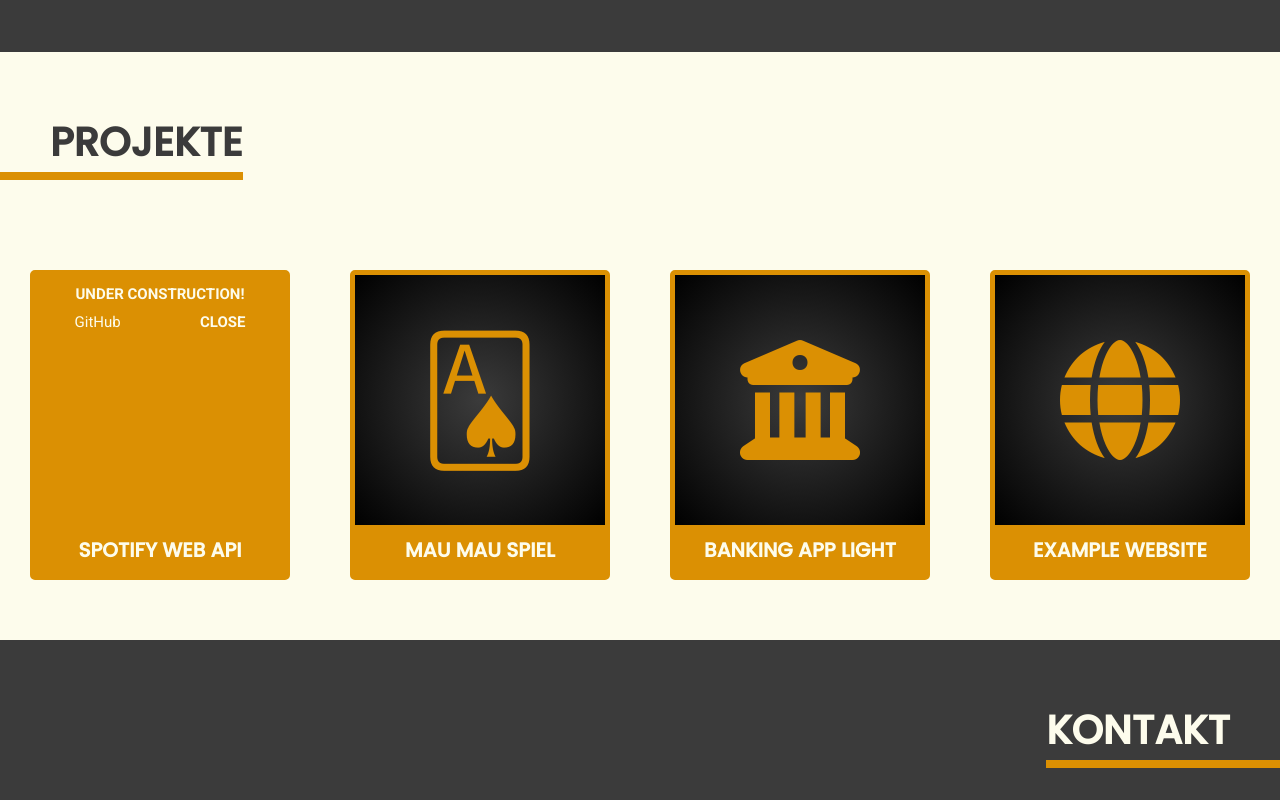
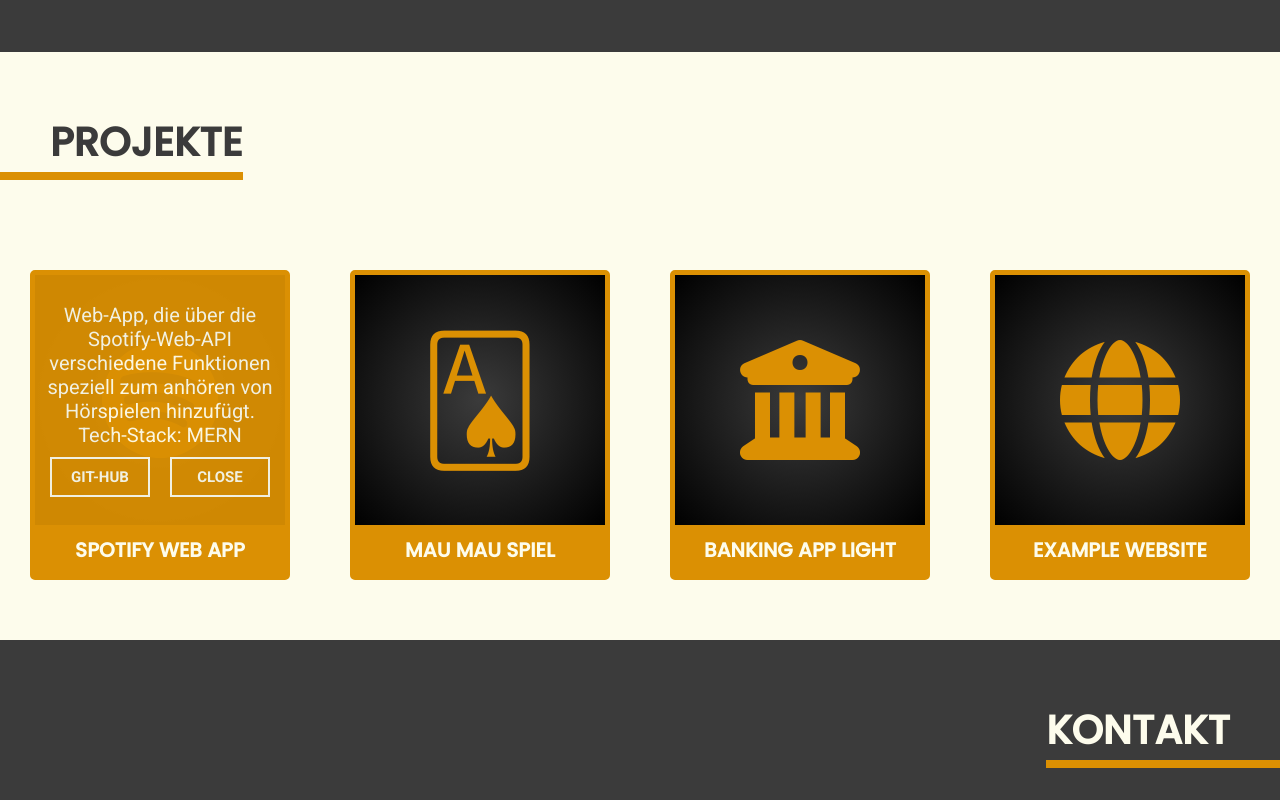
Before and after one commit to Nauxx/timnaumann, a plain HTML site: page index.html in a window 1280 px wide. Both pictures are taken after a click on the icon 160 px from the left and 1486 px from the top of the page. Shown: the part 1086-1886 px from the top of the page. Drawn offline with Linux system fonts and the light colour scheme.

Commit message:
added animations on project cards

```diff
--- a/app.js
+++ b/app.js
@@ -46,8 +46,6 @@ const expanderSlide = () => {
   const logos = document.querySelectorAll(".logo");
   const expanders = document.querySelectorAll(".expander");
 
-  console.log(logos);
-
   logos.forEach((logo, index) => {
     logo.addEventListener("click", () => {
       expanders.forEach((expander) => {
@@ -60,7 +58,39 @@ const expanderSlide = () => {
   });
 };
 
-const iconAnimation = () => {
+const cardAnimation = () => {
+  const cards = document.querySelectorAll(
+    ".icon"
+  ); /* make click happen on clicking card, not icon */
+  const icons = document.querySelectorAll(".spinner");
+  const overlays = document.querySelectorAll(".card-overlay");
+  const buttons = document.querySelectorAll(".btn-close");
+  const content = document.querySelectorAll(".card-overlay-content ");
+  const contentButtons = document.querySelectorAll(".card-overlay-buttons");
+
+  icons.forEach((icon, index) => {
+    icon.addEventListener("click", () => {
+      icon.style.animation = "spin .7s ease ";
+      overlays[index].style.animation =
+        "overlayBackground .5s ease .3s forwards";
+      overlays[index].classList.toggle("card-overlay-active");
+      content[index].classList.toggle("content-overlay-active");
+      contentButtons[index].classList.toggle("content-overlay-active");
+    });
+  });
+
+  buttons.forEach((button, index) => {
+    button.addEventListener("click", () => {
+      icons[index].style.animation = "";
+      overlays[index].style.animation = "";
+      overlays[index].classList.toggle("card-overlay-active");
+      content[index].classList.toggle("content-overlay-active");
+      contentButtons[index].classList.toggle("content-overlay-active");
+    });
+  });
+};
+
+/* const iconAnimation = () => {
   const icons = document.querySelectorAll(".spinner");
   icons.forEach((icon) => {
     icon.addEventListener("click", () => {
@@ -86,9 +116,10 @@ const overlayAnimation = () => {
       paragraph.style.animation = "paraFadeIn 1s ease .8s forwards";
     });
   });
-};
+}; */
 
 navSlide();
 expanderSlide();
-iconAnimation();
-overlayAnimation();
+cardAnimation();
+/* iconAnimation();
+overlayAnimation(); */
--- a/index.html
+++ b/index.html
@@ -15,6 +15,7 @@
     ></script>
   </head>
   <body>
+    <div class="vertical-bar"></div>
     <nav>
       <div class="logo-menu">
         <div class="line1"></div>
@@ -57,7 +58,7 @@
     <section class="projects" id="projects">
       <h2>projekte</h2>
       <div class="cards">
-        <div class="card">
+        <!-- <div class="card-1">
           <div class="icon">
             <i class="fab fa-spotify spinner"></i>
             <div class="card-overlay ">
@@ -65,26 +66,81 @@
                 <p>
                   Under Construction!
                </p>
-               <div class="card-buttons">
-                <a href="#">GitHub</a>
-                <p>Close</p>
+               <div class="card-overlay-buttons">
+                <button><a href="#">GitHub</a></button>
+                <button>Close</button>
                </div>
               </div>
 
             </div>
           </div>
           <p class="card-description">Spotify Web Api</p>
+        </div> -->
+        <div class="card">
+          <div class="icon">
+            <i class="fab fa-spotify spinner"></i>
+            <div class="card-overlay">
+              <div class="card-overlay-content">
+                <p>
+                  Web-App, die über die Spotify-Web-API verschiedene
+                  Funktionen speziell zum anhören von Hörspielen hinzufügt.
+                  Tech-Stack: MERN
+                </p>
+              </div>
+              <div class="card-overlay-buttons">
+                <button><a href="#">Git-Hub</a></button>
+                <button class="btn-close">Close</button>
+              </div>
+            </div>
+          </div>
+          <p class="card-description">Spotify Web App</p>
         </div>
         <div class="card">
-          <div class="icon"><span class="spinner">&#x1f0a1;</span></div>
+          <div class="icon">
+            <span class="spinner">&#x1f0a1;</span>
+            <div class="card-overlay">
+              <div class="card-overlay-content">
+                <p>Under Construction</p>
+              </div>
+              <div class="card-overlay-buttons">
+                <button><a href="#">Git-Hub</a></button>
+                <button class="btn-close">Close</button>
+              </div>
+            </div>
+          </div>
           <p class="card-description">Mau Mau Spiel</p>
         </div>
         <div class="card">
-          <div class="icon"><i class="fas fa-university spinner"></i></div>
+          <div class="icon">
+            <i class="fas fa-university spinner"></i>
+            <div class="card-overlay">
+              <div class="card-overlay-content">
+                <p>Under construction</p>
+              </div>
+              <div class="card-overlay-buttons">
+                <button><a href="#">Git-Hub</a></button>
+                <button class="btn-close">Close</button>
+              </div>
+            </div>
+          </div>
           <p class="card-description">Banking App Light</p>
         </div>
         <div class="card">
-          <div class="icon"><i class="fas fa-globe spinner"></i></div>
+          <div class="icon">
+            <i class="fas fa-globe spinner"></i>
+            <div class="card-overlay">
+              <div class="card-overlay-content">
+                <p>
+                  Single-Page UI/UX. Puristisches Vergnügen mit HTML, CSS/SCSS
+                  und einer Prise JavaScript.
+                </p>
+              </div>
+              <div class="card-overlay-buttons">
+                <button><a href="#">Live Demo</a></button>
+                <button class="btn-close">Close</button>
+              </div>
+            </div>
+          </div>
           <p class="card-description">Example Website</p>
         </div>
       </div>
--- a/styles/_projects.scss
+++ b/styles/_projects.scss
@@ -29,33 +29,54 @@
         align-items: center;
         font-size: 12rem;
         color: $orange;
+        overflow: hidden;
+        position: relative; /* so overflow hidden works */
+        cursor: pointer;
 
         .card-overlay {
           background: $orange;
           opacity: 0;
-          width: 250px;
-          height: 250px;
+          width: 300px; /* so that the growing animation goes out of the box */
+          height: 300px;
           position: absolute;
+          display: flex;
+          flex-direction: column;
+          justify-content: center;
+          align-items: center;
           z-index: -1;
-          font-family: "Roboto", sans-serif;
 
           .card-overlay-content {
             font-size: 1rem;
             opacity: 0;
+            width: 250px;
+            p {
+              font-family: "Roboto", sans-serif;
+              color: $background;
+              font-size: 2rem;
+              text-align: center;
+              padding: 1rem 1rem 1rem 1rem;
+            }
+          }
 
-            p {
+          .card-overlay-buttons {
+            display: flex;
+            flex-direction: row;
+            justify-content: center;
+            opacity: 0;
+
+            button {
+              width: 10rem;
+              height: 4rem;
+              font-family: "Roboto", sans-serif;
+              margin: 0 1rem 1rem;
               font-size: 1.5rem;
-            }
+              color: $background;
+              background: $orange;
+              border: 2px solid $background;
+              text-transform: uppercase;
+              font-weight: bold;
 
-            .card-buttons {
-              display: flex;
-              flex-direction: row;
-              justify-content: space-around;
-
-              a,
-              p {
-                font-family: "Roboto", sans-serif;
-                padding: 0;
+              a {
                 font-size: 1.5rem;
                 color: $background;
               }
@@ -64,10 +85,12 @@
         }
 
         .card-overlay-active {
+          z-index: 1 !important;
+        }
+
+        .content-overlay-active {
           opacity: 1 !important;
-          z-index: 0 !important;
-
-          /* transition: 0.5s; */
+          transition: 0.5s ease-in 0.5s;
         }
 
         /* &::after {
@@ -80,7 +103,7 @@
       }
 
       /* THIS PARAGRAPH INTERFERS WITH ALL THE OTHER PARAGRAPHS!!!!!!!!! */
-      p {
+      .card-description {
         background: $orange;
         color: $background;
         /* border-top: 5px solid $orange; */
@@ -94,7 +117,7 @@
   }
 }
 
-@keyframes fade {
+@keyframes spin {
   from {
     transform: rotate(0deg);
     font-size: 100%;
@@ -105,16 +128,18 @@
   }
 }
 
-@keyframes overlay {
+@keyframes overlayBackground {
   from {
     height: 0px;
     width: 0px;
     border-radius: 50%;
+    opacity: 0;
   }
   to {
-    height: 250px;
-    width: 250px;
+    height: 400px;
+    width: 400px;
     border-radius: 100%;
+    opacity: 0.95;
   }
 }
 
```
Also changed, not shown: styles/style.css, 1 other file.
